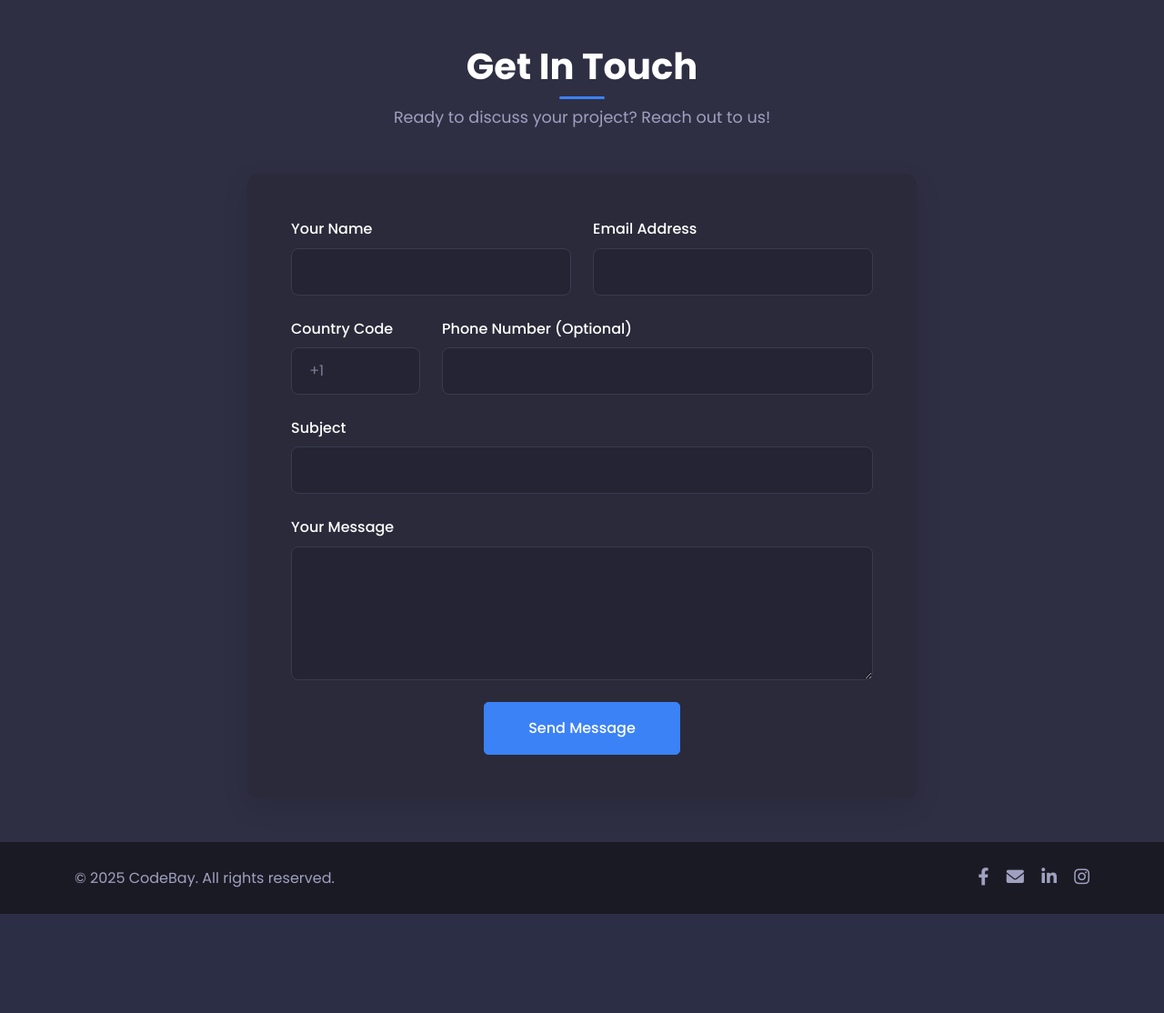
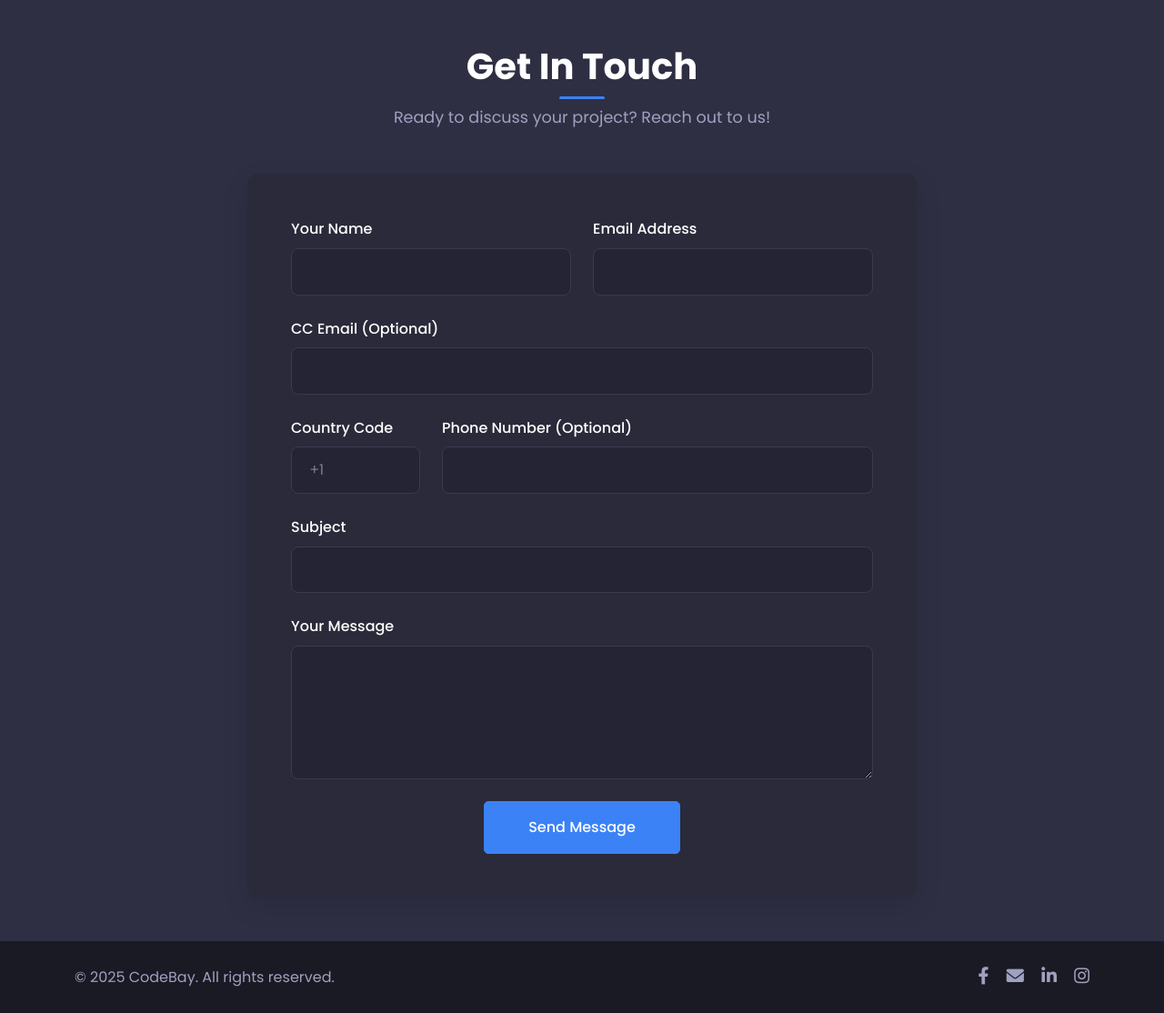
Before and after one commit to CodeBayAgency/website, a Flask app: page / in a window 1280 px wide. Shown: the part 3603-4717 px from the top of the page at 91% size. Before the commit the page ends 4608 px from the top, so only its background shows below. Run offline with Flask 3, Linux system fonts and the light colour scheme; some libraries are stand-ins or nearby versions.

Commit message:
Improve contact form by including phone number and carbon copy recipient
Updates contact form to include cc_email and phone number fields, and adjusts templateParams in main.js.

Replit-Commit-Author: Agent
Replit-Commit-Session-Id: 4f351162-d21b-434f-b6c6-d7d94d92b59d
Replit-Commit-Screenshot-Url: https://storage.googleapis.com/screenshot-production-us-central1/64807e68-b710-4566-bf49-b7336bdff3b3/f927e381-8c22-42f6-bb4d-6a0c7cdacb3f.jpg

```diff
--- a/static/js/main.js
+++ b/static/js/main.js
@@ -143,14 +143,16 @@ document.addEventListener('DOMContentLoaded', function() {
             // Get form data
             const name = document.getElementById('name').value;
             const email = document.getElementById('email').value;
+            const cc_email = document.getElementById('cc_email').value;
             const prefix = document.getElementById('prefix').value;
             const phone = document.getElementById('phone').value;
             const message = document.getElementById('message').value;
 
-            // Set up email parameters
+            // Set up email parameters exactly matching the template
             const templateParams = {
                 from_name: name,
                 from_email: email,
+                cc_email: cc_email,
                 prefix: prefix,
                 phone: phone,
                 message: message
--- a/templates/home.html
+++ b/templates/home.html
@@ -316,6 +316,14 @@
                                 </div>
                             </div>
                             <div class="row">
+                                <div class="col-md-12 mb-4">
+                                    <div class="form-group">
+                                        <label for="cc_email" class="form-label">CC Email (Optional)</label>
+                                        <input type="email" class="form-control" id="cc_email" name="cc_email">
+                                    </div>
+                                </div>
+                            </div>
+                            <div class="row">
                                 <div class="col-md-3 mb-4">
                                     <div class="form-group">
                                         <label for="prefix" class="form-label">Country Code</label>
```
